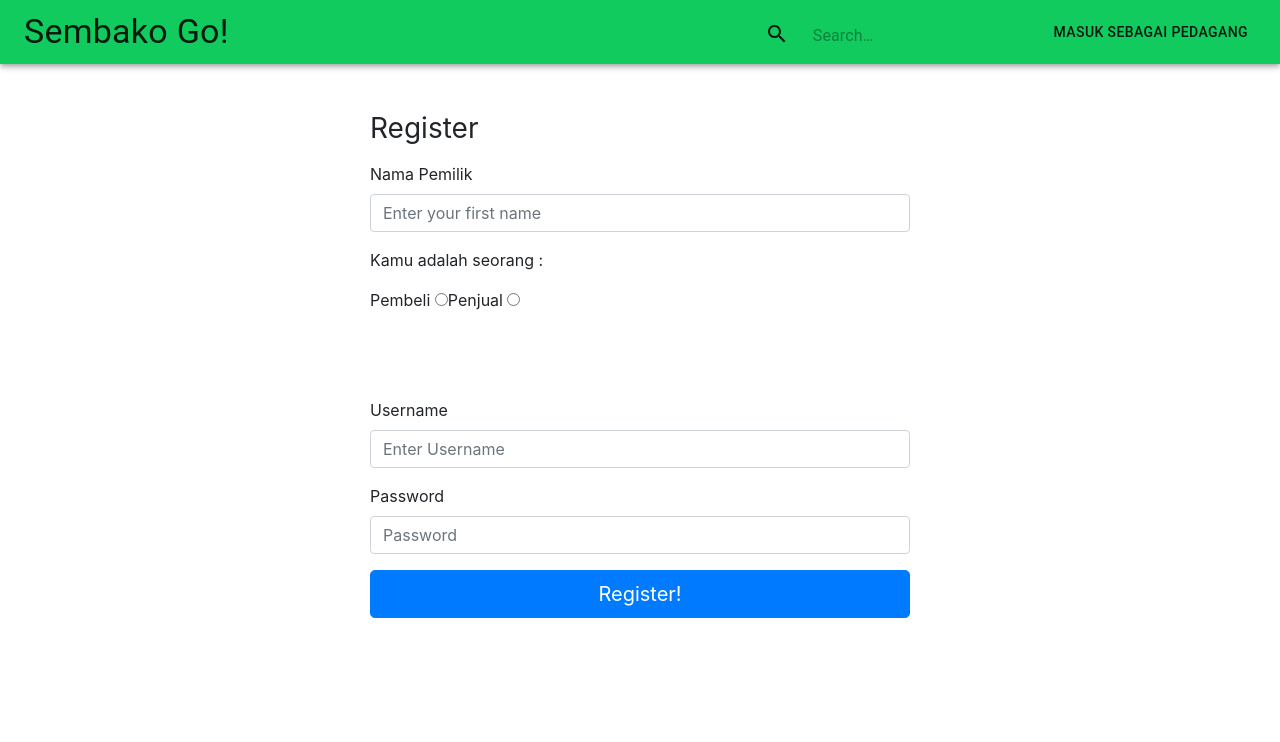
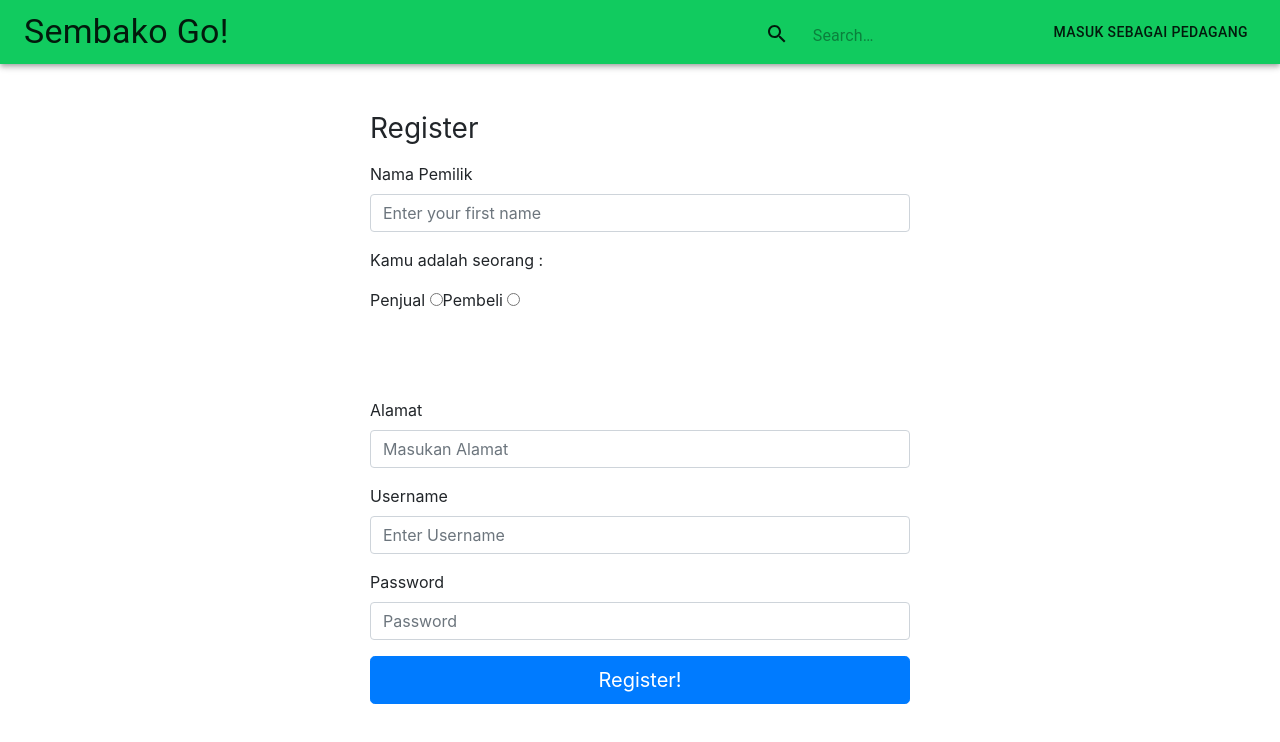
Before and after one commit to sushitrash06/sembako-go-frontend, a React (Create React App) app: page /RegisterPenjual in a window 1280 px wide. Shown: the top 742 px of the page. Built offline with nearby package versions, Linux system fonts and the light colour scheme.

Commit message:
login register update:

```diff
--- a/src/View/Login/LoginPenjual.js
+++ b/src/View/Login/LoginPenjual.js
@@ -7,6 +7,7 @@ class LoginPenjual extends Component {
     this.state = {
       Username: '',
       Password: '',
+      Roles: '',
       errors: {}
     }
 
@@ -22,19 +23,18 @@ class LoginPenjual extends Component {
 
     const user = {
       Username: this.state.Username,
-      Password: this.state.Password
+      Password: this.state.Password,
+      Roles: this.state.Roles
     }
 
     login(user).then(res => {
-      if (res) {
-        if(Roles=="Penjual"){
+        if(this.state.Roles ==="Penjual"){
           this.props.history.push(`/DashboardPenjual`)
-        }else if (Roles=="Pembeli"){
+        }else if (this.state.Roles ==="Pembeli"){
           this.props.history.push(`/DashboardPembeli`)
         }else{
           alert("Gagal Login, Masukan data dengan benar")
         }
-      }
     })
   }
 
--- a/src/View/Penjual/RegisterPenjual.js
+++ b/src/View/Penjual/RegisterPenjual.js
@@ -13,17 +13,15 @@ class RegisterPenjual extends Component {
       Roles: '',
       errors: {}
     }
-
     this.onChange = this.onChange.bind(this)
     this.onSubmit = this.onSubmit.bind(this)
+    this.yesnoCheck=this.yesnoCheck.bind(this)
   }
-
   onChange(e) {
     this.setState({ [e.target.name]: e.target.value })
   }
   onSubmit(e) {
     e.preventDefault()
-
     const newUser = {
       Nama: this.state.Nama,
       Nama_toko: this.state.Nama_toko,
@@ -32,23 +30,24 @@ class RegisterPenjual extends Component {
       Alamat: this.state.Alamat,
       Roles: this.state.Roles
     }
-
     register(newUser).then(res => {
-      if (res){
-        if(Roles=="Penjual"){
+        if(this.state.Roles ==="Penjual"){
           this.props.history.push(`/DashboardPenjual`)
-        }else if (Roles=="Pembeli"){
-          this.props.history.push(`\DashboardPembeli`)
+        }else if (this.state.Roles ==="Pembeli"){
+          this.props.history.push(`/DashboardPembeli`)
         }else{
           alert("Gagal Register, Masukan data dengan benar")
         }
-      }
     })
   }
   yesnoCheck() {
     if (document.getElementById("yesCheck").checked) {
+      this.state.Roles="Penjual"
       document.getElementById("ifYes").style.visibility = "visible";
-    } else document.getElementById("ifYes").style.visibility = "hidden";
+    } else  {
+      this.state.Roles="Pembeli"
+     document.getElementById("ifYes").style.visibility = "hidden";
+    }
   }
 
   render() {
@@ -71,21 +70,21 @@ class RegisterPenjual extends Component {
               </div>
               <div>
                 <p>Kamu adalah seorang : </p>
-                 Pembeli{" "}
+                 Penjual{" "}
                    <input
                     type="radio"
                     onClick={this.yesnoCheck}
                     name="yesno"
                     id="yesCheck"
-                    value={this.state.Roles==="Pembeli"}
+                    value="Penjual"
                     />
-                Penjual{" "}
+                Pembeli{" "}
                     <input
                       type="radio"
                       onClick={this.yesnoCheck}
                       name="yesno"
                       id="noCheck"
-                      value={this.state.Roles==="Penjual"}
+                      value="Pembeli"
                       onChange={this.onChange}
                     />
           <br />
@@ -103,6 +102,17 @@ class RegisterPenjual extends Component {
               </div>
             </div>
           </div>
+          <div className="form-group">
+                <label htmlFor="name">Alamat</label>
+                <input
+                  type="text"
+                  className="form-control"
+                  name="Alamat"
+                  placeholder="Masukan Alamat"
+                  value={this.state.Alamat}
+                  onChange={this.onChange}
+                />
+              </div>
               <div className="form-group">
                 <label htmlFor="Username">Username</label>
                 <input
--- a/src/View/UserFunctions.js
+++ b/src/View/UserFunctions.js
@@ -5,13 +5,14 @@ export const register = newUser => {
     .post('Users/register',{
         Nama: newUser.Nama,
         Nama_toko: newUser.Nama_toko,
-        Alamat: newUser.Alamat,
         Username: newUser.Username,
         Password: newUser.Password,
+        Alamat: newUser.Alamat,
         Roles:newUser.Roles
     })
     .then(res => {
         console.log("Registed")
+        //console.log(req.body)
     })
 }
 
```
